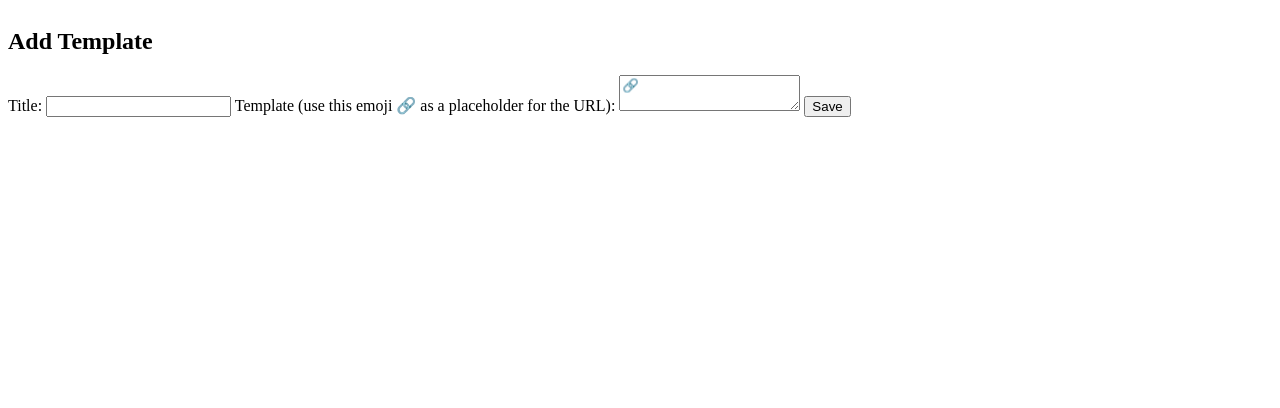
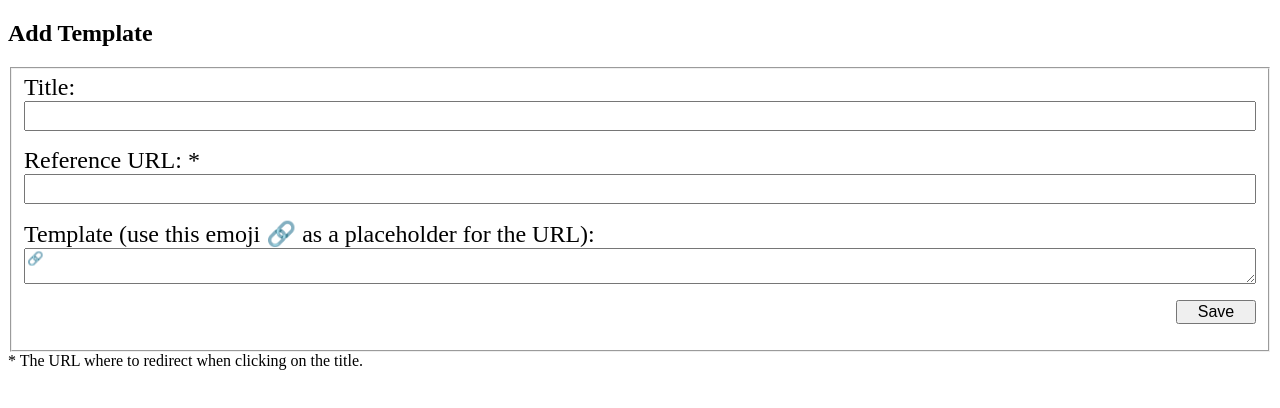
Before and after one commit to Joelmmm/aQRate, a website built with webpack: page options_page/options.html in a window 1280 px wide. Built offline with nearby package versions, Linux system fonts and the light colour scheme; no server answers.

Commit message:
validate URL; style options page

```diff
--- a/options_page/options.css
+++ b/options_page/options.css
@@ -1,8 +1,25 @@
-body {
+fieldset {
   display: flex;
   flex-direction: column;
 }
 
+label {
+  font-size: 1.5rem;
+}
+
+input {
+  margin-bottom: 1rem;
+  font-size: 1rem;
+  height: 1.5rem;
+}
+
+#template-submit-button {
+  width: 5rem;
+  margin-top: 1rem;
+  align-self: flex-end;
+}
+
+/* ***** ***********/
 .hidden {
   display: none;
 }
--- a/options_page/options.html
+++ b/options_page/options.html
@@ -15,14 +15,20 @@
     </div>
 
     <form>
+      <fieldset>
         <label for="template-title"> Title: </label>
         <input type="text" id="template-title" required />
+        <label for="template-reference-url"> Reference URL: * </label>
+        <input id="template-reference-url" />
         <label for="template-content">
           Template (use this emoji 🔗 as a placeholder for the URL):
         </label>
         <textarea required id="template-content"></textarea>
-      <input type="submit" value="Save" />
+        <input id="template-submit-button" type="submit" value="Save" />
+      </fieldset>
     </form>
+
+    <span class="template-info">* The URL where to redirect when clicking on the title.</span>
 
     <script src="options.js"></script>
   </body>
--- a/options_page/options.js
+++ b/options_page/options.js
@@ -3,6 +3,7 @@ const bg = chrome.extension.getBackgroundPage();
 const templateForm = document.querySelector('form');
 const title = templateForm.elements['template-title'];
 const content = templateForm.elements['template-content'];
+const referenceURL = templateForm.elements['template-reference-url'];
 content.value = '🔗';
 
 templateForm.addEventListener('submit', (e) => {
@@ -12,14 +13,15 @@ templateForm.addEventListener('submit', (e) => {
     const newTemplate = {
       title: title.value,
       content: content.value,
-      referenceURL: '/nowhere',
+      referenceURL: validateURL(referenceURL.value) ? referenceURL.value : '',
     }
     const toSave = result.templates ? [...result.templates, newTemplate] : [newTemplate];
 
     chrome.storage.sync.set({ templates: toSave }, () => {
       title.value = '';
       content.value = '🔗';
-      displayAlert('Template created.')
+      referenceURL.value = '';
+      displayAlert('Template created.');
     })
   })
 });
@@ -50,3 +52,13 @@ function displayAlert(message) {
     setTimeout(() => hideAlert(), 1500);
   }
 }
+
+function validateURL(url) {
+  try {
+    new URL(url);
+    return
+  } catch (e) {
+    console.error(e);
+    return false;
+  }
+}
```
Lines whose indentation alone changed are shown as unchanged.
